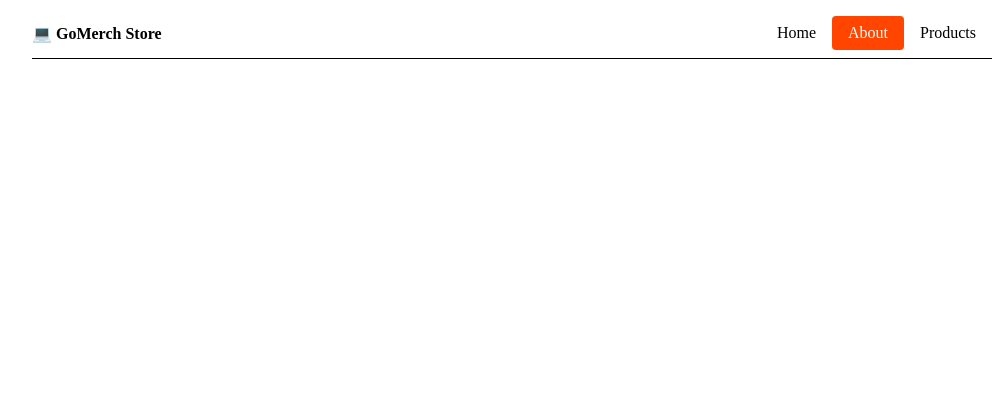
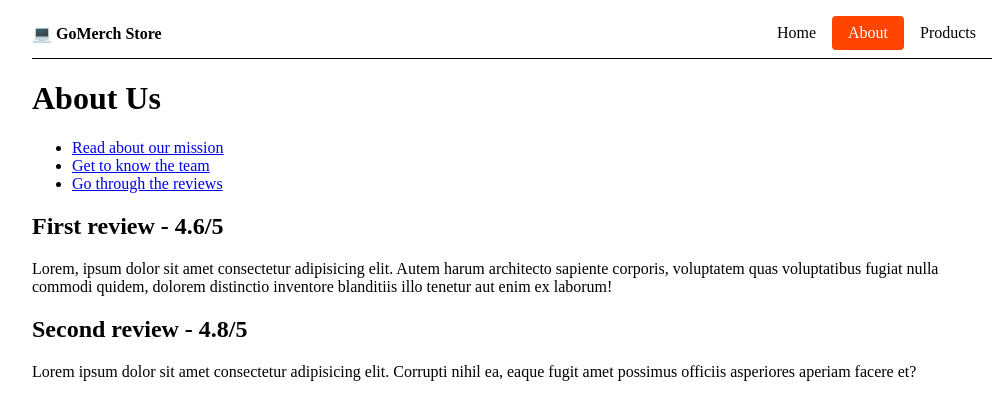
Before and after one commit to yevhen-tsapko/react-learning, a React (Create React App) app: page /about/reviews in a window 1280 px wide. Shown: the top 420 px of the page, without its empty margins (128-1135 px from the left). Built offline with nearby package versions, Linux system fonts and the light colour scheme.

Commit message:
+nested routes

```diff
--- a/src/components/App.js
+++ b/src/components/App.js
@@ -4,6 +4,9 @@
 import { ProductDetails } from "../pages/ProductDetails";
 import { Products } from "../pages/Products";
 import { Container, Header, Logo, Link } from "./App.styled";
+import { Mission } from "./Mission";
+import { Team } from "./Team";
+import { Reviews } from "./Reviews";
 
 export const App = () => {
   return (
@@ -25,7 +28,11 @@
       </Header>
       <Routes>
         <Route path="/" element={<Home />} />
-        <Route path="/about" element={<About />} />
+        <Route path="/about" element={<About />}>
+          <Route path="mission" element={<Mission />} />
+          <Route path="team" element={<Team />} />
+          <Route path="reviews" element={<Reviews />} />
+        </Route>
         <Route path="/products" element={<Products />} />
         <Route path="/products/:id" element={<ProductDetails />} />
       </Routes>
--- /dev/null
+++ b/src/components/Mission.js
@@ -0,0 +1,20 @@
+export const Mission = () => {
+  return (
+    <section>
+      <h2>Our mission</h2>
+      <p>
+        Lorem ipsum dolor, sit amet consectetur adipisicing elit. Ut, nesciunt
+        veniam. Excepturi itaque, voluptates fugiat perspiciatis quo saepe! Iste
+        eaque porro eveniet error dicta, modi ipsum hic quis minima inventore.
+      </p>
+      <p>
+        Lorem ipsum dolor sit amet consectetur adipisicing elit. Tempora quaerat
+        illum excepturi odit doloremque, vitae quasi corporis commodi nisi quae
+        perspiciatis amet consectetur reprehenderit inventore laborum facilis
+        quia mollitia exercitationem eaque rerum dignissimos maiores, quos iure
+        blanditiis. Dolorem, nam? Aliquid sequi molestias vel, tenetur maxime
+        pariatur? Molestiae libero cum quidem.
+      </p>
+    </section>
+  );
+};
--- /dev/null
+++ b/src/components/Reviews.js
@@ -0,0 +1,23 @@
+export const Reviews = () => {
+  return (
+    <section>
+      <div>
+        <h2>First review - 4.6/5</h2>
+        <p>
+          Lorem, ipsum dolor sit amet consectetur adipisicing elit. Autem harum
+          architecto sapiente corporis, voluptatem quas voluptatibus fugiat
+          nulla commodi quidem, dolorem distinctio inventore blanditiis illo
+          tenetur aut enim ex laborum!
+        </p>
+      </div>
+      <div>
+        <h2>Second review - 4.8/5</h2>
+        <p>
+          Lorem ipsum dolor sit amet consectetur adipisicing elit. Corrupti
+          nihil ea, eaque fugit amet possimus officiis asperiores aperiam facere
+          et?
+        </p>
+      </div>
+    </section>
+  );
+};
--- /dev/null
+++ b/src/components/Team.js
@@ -0,0 +1,23 @@
+export const Team = () => {
+  return (
+    <section>
+      <ul>
+        <li>
+          <b>CEO</b> - Gabrijela Vohu Manah
+        </li>
+        <li>
+          <b>Sales</b> - Darius Marianne
+        </li>
+        <li>
+          <b>Product</b> - Ségdae Jean-Pierre
+        </li>
+        <li>
+          <b>Marketing</b> - Melina Theotimos
+        </li>
+        <li>
+          <b>Engineering</b> - Gregor Ramadhani
+        </li>
+      </ul>
+    </section>
+  );
+};
--- a/src/pages/About.js
+++ b/src/pages/About.js
@@ -1,20 +1,20 @@
+import { Link, Outlet } from "react-router-dom";
 export const About = () => {
   return (
     <main>
       <h1>About Us</h1>
-      <p>
-        Lorem ipsum dolor sit amet, consectetur adipisicing elit. Delectus
-        laborum amet ab cumque sit nihil dolore modi error repudiandae
-        perspiciatis atque voluptas corrupti, doloribus ex maiores quam magni
-        mollitia illum dolor quis alias in sequi quod. Sunt ex numquam hic
-        asperiores facere natus sapiente cum neque laudantium quam, expedita
-        voluptates atque quia aspernatur saepe illo, rem quasi praesentium
-        aliquid sed inventore obcaecati veniam? Nisi magnam vero, dolore
-        praesentium totam ducimus similique asperiores culpa, eius amet
-        repudiandae quam ut. Architecto commodi, tempore ut nostrum voluptas
-        dolorum illum voluptatum dolores! Quas perferendis quis alias excepturi
-        eaque voluptatibus eveniet error, nulla rem iusto?
-      </p>
+      <ul>
+        <li>
+          <Link to="mission">Read about our mission</Link>
+        </li>
+        <li>
+          <Link to="team">Get to know the team</Link>
+        </li>
+        <li>
+          <Link to="reviews">Go through the reviews</Link>
+        </li>
+      </ul>
+      <Outlet />
     </main>
   );
 };
```
